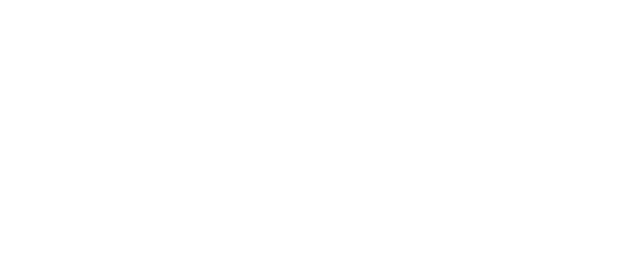
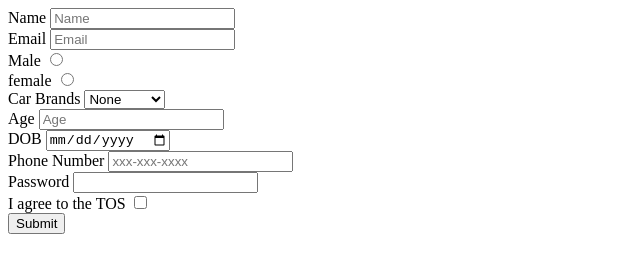
Before and after one commit to acciojob/signup-form-car-MohammedFIZZYAN, a website: page main.html in a window 1280 px wide. Shown: the whole page, without its empty margins (0-640 px from the left). Drawn offline with Linux system fonts and the light colour scheme.

Commit message:
created a submission

```diff
--- a/main.html
+++ b/main.html
@@ -7,7 +7,46 @@
 </head>
 
 <body>
-	<!-- the entire body must be written by student -->
+	<form method="post">
+	<label for="name">Name</label>
+	<input id="name" type="text" name="name" required placeholder="Name"><br>
+
+	<label for="email">Email</label>
+	<input type="email" id="email" name="email" placeholder="Email" required><br>
+
+	<label for="gender_m">Male</label>
+	<input type="radio"  id="gender_m" name="gender"><br>
+
+	<label for="gender_f">female</label>
+	<input type="radio" id="gender_f"name="gender"><br>
+
+	<label for="cars">Car Brands</label>
+		<select id="cars" name="cars" required>
+			<option value="disabled selected">None</option>
+			<option value="bmw">Bmw</option>
+			<option value="audi">Audi</option>
+			<option value="mercedes">Mercedes</option>
+		</select><br>
+     <label for="age">Age</label>
+	<input type="number " id="age" name="age" placeholder="Age"required ><br>
+	<label for="dob">DOB</label>
+	<input type="date" id="dob"name="date" required><br>
+
+
+
+
+	<label for="tel">Phone Number</label>
+	<input id="tel" type="tel" placeholder="xxx-xxx-xxxx"><br>
+
+		<label for="password">Password</label>
+		<input id="password" name="password" required><br>
+
+		<label for="tos">I agree to the TOS</label>
+		<input type="checkbox" id="tos"required ><br>
+		<button type="submit">Submit</button>
+
+
+	</form>
     <script type="text/javascript" src="./script.js">
 </script>
 
```
